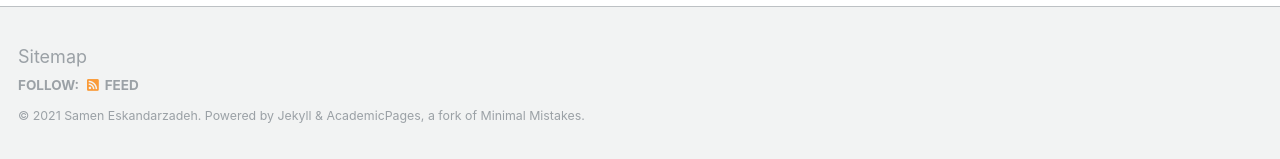
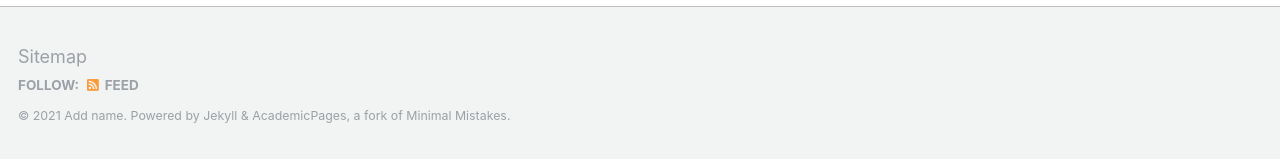
Before and after one commit to alexandercyrus/tentative.github.io, a Jekyll site: the page built from _pages/about.md, in a window 1280 px wide. Shown: the part 738-897 px from the top of the page. Built offline with Jekyll 4.4.1, drawn with Linux system fonts in a browser that asks for light colours.

Commit message:
Update _config.yml

```diff
--- a/_config.yml
+++ b/_config.yml
@@ -9,7 +9,7 @@
 locale                   : "en-US"
 title                    : "Add name"
 title_separator          : "-"
-name                     : &name "Samen Eskandarzadeh"
+name                     : &name "Add name"
 description              : &description "personal description"
 url                      : https://alexandercyrus.github.io/tentative.github.io # the base hostname & protocol for your site e.g. "https://mmistakes.github.io"
 baseurl                  : "" # the subpath of your site, e.g. "/blog"
```
